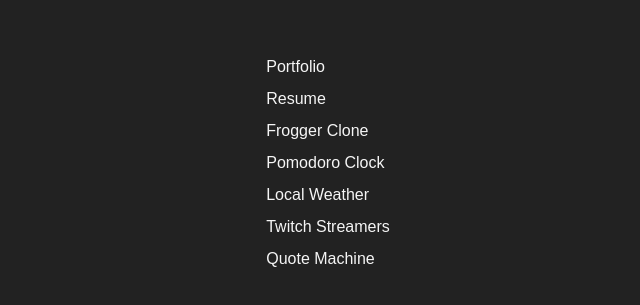
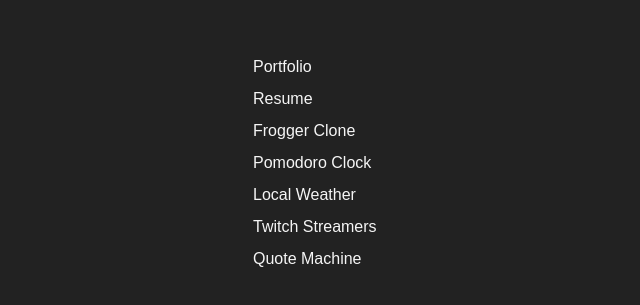
Before and after one commit to Tempurturtul/tempurturtul.github.io, a plain HTML site: page index.html in a window 1280 px wide. Shown: the part 237-542 px from the top of the page, without its empty margins (312-952 px from the left). Drawn offline with Linux system fonts and the light colour scheme.

Commit message:
Update main.css

```diff
--- a/css/main.css
+++ b/css/main.css
@@ -10,6 +10,7 @@
 body {
   background: #222;
   color: #f5f5f5;
+  overflow: hidden;
 }
 
 #main-container {
@@ -28,10 +29,12 @@
 
 a:hover {
   color: #999;
+  padding-left: 5px;
 }
 
 ul {
   line-height: 2em;
   list-style: none;
   padding: 10px;
+  width: 170px;
 }
```
